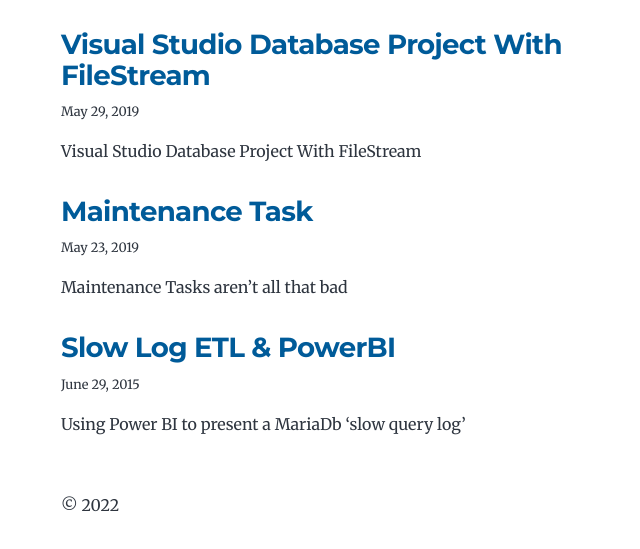
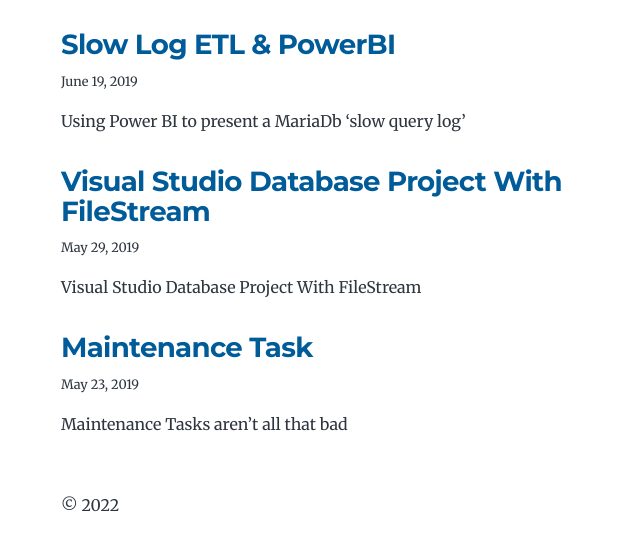
Before and after one commit to pogh/blog, a Gatsby site: page /blog-one in a window 1280 px wide. Shown: the part 771-1320 px from the top of the page, without its empty margins (263-903 px from the left). Built offline with nearby package versions, Linux system fonts and the light colour scheme; Gatsby itself is replaced by a stand-in of ours.

Commit message:
Rename blog entry

```diff
--- a/content/blog-one/2015.06.29 Slow Log ETL PowerBI/index.md
+++ b/content/blog-one/2019.06.19 Slow Log ETL PowerBI/index.md
@@ -1,6 +1,6 @@
 ---
 title: Slow Log ETL & PowerBI
-date: "2015-06-29"
+date: "2019-06-19"
 description: "Using Power BI to present a MariaDb ‘slow query log’"
 ---
 # ETL
```
Also changed, not shown: content/blog-one/2019.06.19 Slow Log ETL PowerBI/images/PBI_1.png (renamed from content/blog-one/2015.06.29 Slow Log ETL PowerBI/images/PBI_1.png), content/blog-one/2019.06.19 Slow Log ETL PowerBI/images/PBI_2.png (renamed from content/blog-one/2015.06.29 Slow Log ETL PowerBI/images/PBI_2.png), content/blog-one/2019.06.19 Slow Log ETL PowerBI/images/PBI_3.png (renamed from content/blog-one/2015.06.29 Slow Log ETL PowerBI/images/PBI_3.png), content/blog-one/2019.06.19 Slow Log ETL PowerBI/images/PBI_4.png (renamed from content/blog-one/2015.06.29 Slow Log ETL PowerBI/images/PBI_4.png), content/blog-one/2019.06.19 Slow Log ETL PowerBI/images/PBI_5.png (renamed from content/blog-one/2015.06.29 Slow Log ETL PowerBI/images/PBI_5.png), content/blog-one/2019.06.19 Slow Log ETL PowerBI/images/PBI_6.png (renamed from content/blog-one/2015.06.29 Slow Log ETL PowerBI/images/PBI_6.png), content/blog-one/2019.06.19 Slow Log ETL PowerBI/images/ProjectDatabase.png (renamed from content/blog-one/2015.06.29 Slow Log ETL PowerBI/images/ProjectDatabase.png), content/blog-one/2019.06.19 Slow Log ETL PowerBI/images/ProjectSSIS.png (renamed from content/blog-one/2015.06.29 Slow Log ETL PowerBI/images/ProjectSSIS.png), content/blog-one/2019.06.19 Slow Log ETL PowerBI/images/RowsTableMariaDbSlowLog.png (renamed from content/blog-one/2015.06.29 Slow Log ETL PowerBI/images/RowsTableMariaDbSlowLog.png), content/blog-one/2019.06.19 Slow Log ETL PowerBI/images/RowsTextFile.png (renamed from content/blog-one/2015.06.29 Slow Log ETL PowerBI/images/RowsTextFile.png), content/blog-one/2019.06.19 Slow Log ETL PowerBI/images/SSISControlFlow.png (renamed from content/blog-one/2015.06.29 Slow Log ETL PowerBI/images/SSISControlFlow.png), content/blog-one/2019.06.19 Slow Log ETL PowerBI/images/SSISDataFlow.png (renamed from content/blog-one/2015.06.29 Slow Log ETL PowerBI/images/SSISDataFlow.png), content/blog-one/2019.06.19 Slow Log ETL PowerBI/images/SSISSuccess.png (renamed from content/blog-one/2015.06.29 Slow Log ETL PowerBI/images/SSISSuccess.png), content/blog-one/2019.06.19 Slow Log ETL PowerBI/images/Solution.png (renamed from content/blog-one/2015.06.29 Slow Log ETL PowerBI/images/Solution.png), 2 more files.
